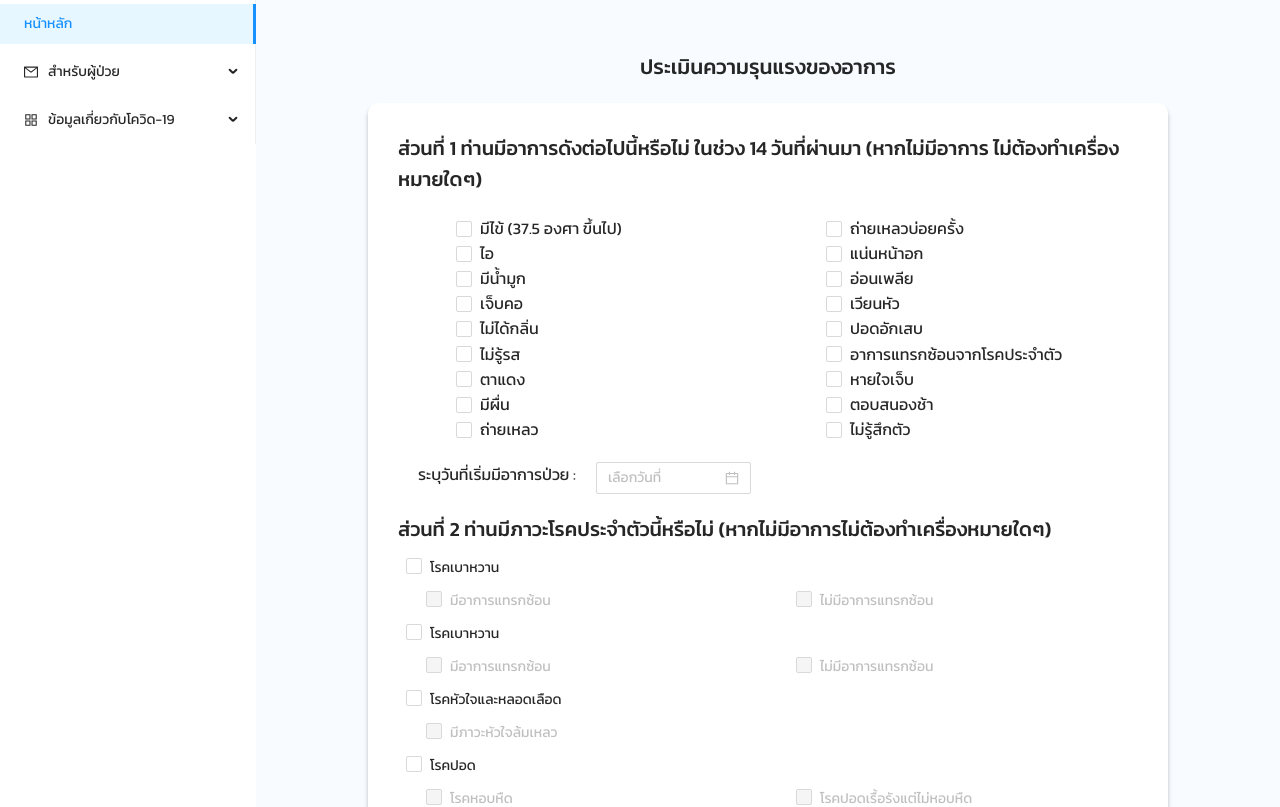
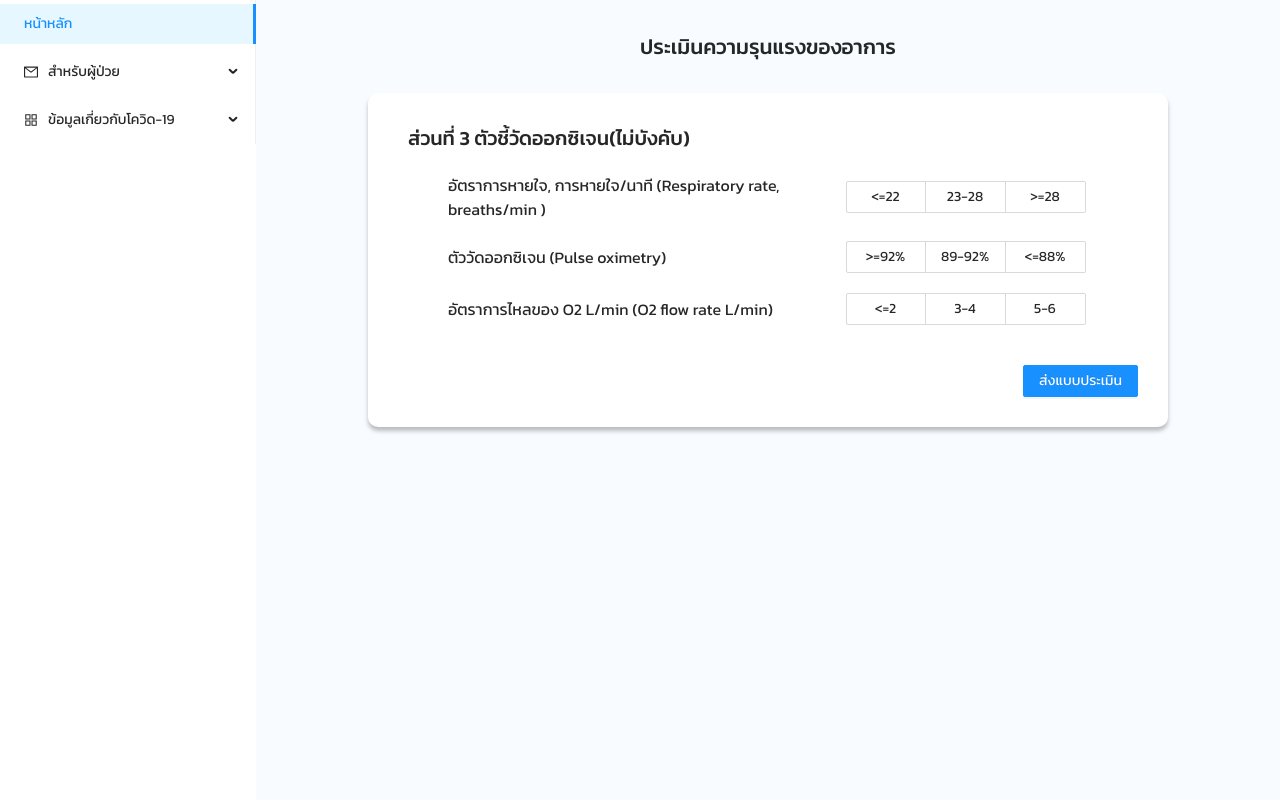
Before and after one commit to Raining-Forever/Bed-Service-Provider, a React (Create React App) app: page / in a window 1280 px wide. Shown: the top 807 px of the page. Built offline with nearby package versions, Linux system fonts and the light colour scheme.

Commit message:
form 2 css 100%

```diff
--- a/src/App.js
+++ b/src/App.js
@@ -17,6 +17,7 @@ import Symtom from "./pages/Symptom";
 import Register from "./pages/Register";
 
 import Form from "./pages/Symptom/Form";
+import Form2 from "./pages/Symptom/Form2";
 
 function App() {
   return (
@@ -31,7 +32,7 @@ function App() {
       >
         Show local storage
       </button> */}
-      <Form />
+      <Form2 />
     </div>
   );
 }
--- /dev/null
+++ b/src/pages/Symptom/Form2/Form2.module.css
@@ -0,0 +1,72 @@
+@import "~antd/dist/antd.css";
+
+.container {
+  display: flex;
+}
+
+.navbar {
+  width: 256px;
+}
+
+.body {
+  width: calc(100% - 256px);
+  background: #f8fbff;
+  min-height: 100vh;
+}
+
+.header {
+  margin-top: 30px;
+}
+
+.box {
+  background: #ffffff;
+  box-shadow: 0px 4px 4px rgba(0, 0, 0, 0.25);
+  border-radius: 10px;
+  min-width: 400px;
+  min-height: 300px;
+  max-width: 800px;
+  width: 80%;
+  margin: auto;
+  margin-top: 30px;
+  margin-bottom: 50px;
+  padding: 30px;
+}
+
+.box h3 {
+  text-align: left;
+  margin-left: 10px;
+  font-size: 20px;
+  line-height: 30px;
+}
+
+.option {
+  display: flex;
+  margin: 20px 0px;
+  margin-left: 50px;
+  font-size: 16px;
+  line-height: 24px;
+}
+
+.text {
+  width: 50%;
+  text-align: left;
+  display: flex;
+  align-items: center;
+}
+
+.wrapbutton {
+  width: 50%;
+  display: flex;
+  align-items: center;
+  justify-content: center;
+}
+
+.button {
+  width: 80px;
+}
+
+.sendbutton {
+  display: flex;
+  justify-content: right;
+  margin-top: 40px;
+}
--- /dev/null
+++ b/src/pages/Symptom/Form2/index.js
@@ -0,0 +1,77 @@
+import React from "react";
+import styles from "./Form2.module.css";
+import Navbar_patient from "../../../components/Navbar/Navbar_patient";
+import { Button, Radio } from "antd";
+
+export default function Form2() {
+  return (
+    <div className={styles.container}>
+      <div className={styles.navbar}>
+        <Navbar_patient />
+      </div>
+      <div className={styles.body}>
+        <h2 className={styles.header}>ประเมินความรุนแรงของอาการ</h2>
+        <div className={styles.box}>
+          <h3>ส่วนที่ 3 ตัวชี้วัดออกซิเจน(ไม่บังคับ)</h3>
+          <div>
+            <div className={styles.option}>
+              <div className={styles.text}>
+                อัตราการหายใจ, การหายใจ/นาที (Respiratory rate, breaths/min )
+              </div>
+              <div className={styles.wrapbutton}>
+                <Radio.Group buttonStyle="solid">
+                  <Radio.Button className={styles.button} value="a">
+                    &lt;=22
+                  </Radio.Button>
+                  <Radio.Button className={styles.button} value="b">
+                    23-28
+                  </Radio.Button>
+                  <Radio.Button className={styles.button} value="c">
+                    &gt;=28
+                  </Radio.Button>
+                </Radio.Group>
+              </div>
+            </div>
+            <div className={styles.option}>
+              <div className={styles.text}>ตัววัดออกซิเจน (Pulse oximetry)</div>
+              <div className={styles.wrapbutton}>
+                <Radio.Group buttonStyle="solid">
+                  <Radio.Button className={styles.button} value="a">
+                    &gt;=92%
+                  </Radio.Button>
+                  <Radio.Button className={styles.button} value="b">
+                    89-92%
+                  </Radio.Button>
+                  <Radio.Button className={styles.button} value="c">
+                    &lt;=88%
+                  </Radio.Button>
+                </Radio.Group>
+              </div>
+            </div>
+            <div className={styles.option}>
+              <div className={styles.text}>
+                อัตราการไหลของ O2 L/min (O2 flow rate L/min)
+              </div>
+              <div className={styles.wrapbutton}>
+                <Radio.Group buttonStyle="solid">
+                  <Radio.Button className={styles.button} value="a">
+                    &lt;=2
+                  </Radio.Button>
+                  <Radio.Button className={styles.button} value="b">
+                    3-4
+                  </Radio.Button>
+                  <Radio.Button className={styles.button} value="c">
+                    5-6
+                  </Radio.Button>
+                </Radio.Group>
+              </div>
+            </div>
+          </div>
+          <div className={styles.sendbutton}>
+            <Button type="primary">ส่งแบบประเมิน</Button>
+          </div>
+        </div>
+      </div>
+    </div>
+  );
+}
```
